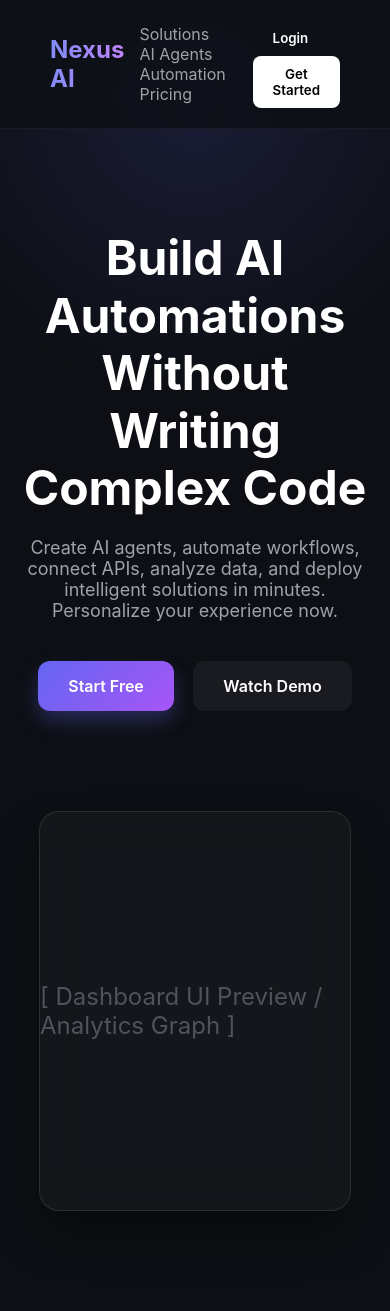
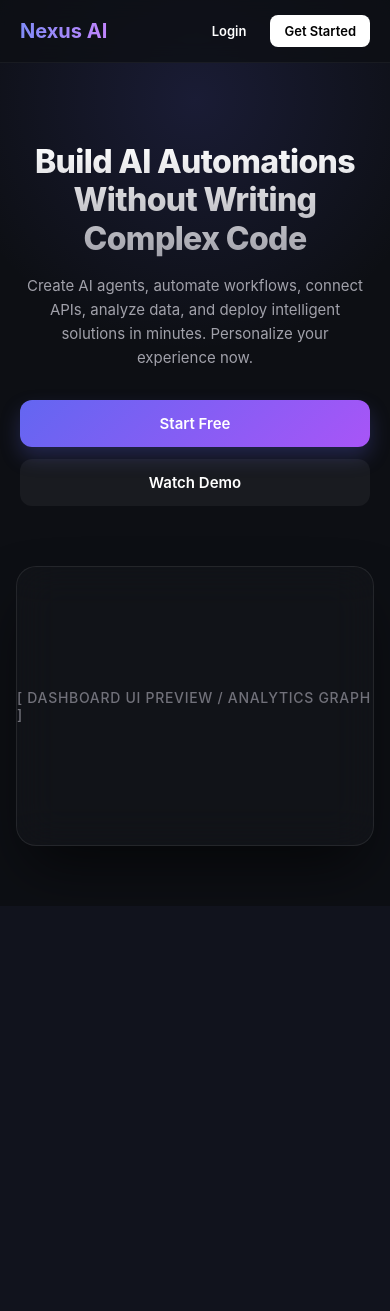
Before and after one commit to gifts-jt/NexusAI, a Flask app: page / in a window 390 px wide; the page is wider, and only the part inside the window is pictured. After the commit the page ends 884 px from the top of that part, so only its background shows below. Run offline with Flask 3, Linux system fonts and the light colour scheme.

Commit message:
Initial commit

```diff
--- a/templates/index.html
+++ b/templates/index.html
@@ -11,58 +11,76 @@
             margin: 0;
             padding: 0;
             box-sizing: border-box;
-            font-family: 'Inter', sans-serif;
+            font-family: 'Inter', -apple-system, BlinkMacSystemFont, "Segoe UI", Roboto, sans-serif;
         }
 
         body {
             background-color: #0d0f14;
             color: #ffffff;
             overflow-x: hidden;
+            -webkit-font-smoothing: antialiased;
         }
 
-        /* Animated Background Particles (Simulated via CSS) */
+        /* Animated Background Particles / Radial Glow */
         .background-glow {
             position: absolute;
-            width: 600px;
+            width: 100%;
+            max-width: 600px;
             height: 600px;
             background: radial-gradient(circle, rgba(99, 102, 241, 0.15) 0%, rgba(0, 0, 0, 0) 70%);
             top: -200px;
             left: 50%;
             transform: translateX(-50%);
             z-index: -1;
+            pointer-events: none;
         }
 
-        /* Navigation Bar */
+        /* Navigation Bar - Fully Responsive */
         nav {
             display: flex;
             justify-content: space-between;
             align-items: center;
-            padding: 20px 50px;
+            padding: 20px 40px;
             background: rgba(13, 15, 20, 0.8);
             backdrop-filter: blur(10px);
+            -webkit-backdrop-filter: blur(10px);
             border-bottom: 1px solid rgba(255, 255, 255, 0.05);
             position: sticky;
             top: 0;
             z-index: 100;
+            width: 100%;
         }
 
         .logo {
-            font-size: 24px;
+            font-size: 22px;
             font-weight: 700;
             background: linear-gradient(90deg, #818cf8, #c084fc);
             -webkit-background-clip: text;
             -webkit-text-fill-color: transparent;
+            white-space: nowrap;
+        }
+
+        .nav-links {
+            display: flex;
+            align-items: center;
         }
 
         .nav-links a {
             color: #a1a1aa;
             text-decoration: none;
             margin: 0 15px;
+            font-size: 15px;
             transition: color 0.3s;
         }
 
         .nav-links a:hover {
             color: #ffffff;
+        }
+
+        .auth-buttons {
+            display: flex;
+            align-items: center;
+            gap: 10px;
         }
 
         .auth-buttons button {
@@ -71,47 +89,67 @@
             border: none;
             cursor: pointer;
             font-weight: 600;
+            font-size: 14px;
+            white-space: nowrap;
+            transition: all 0.2s;
         }
 
         .btn-login {
             background: transparent;
             color: white;
-            margin-right: 10px;
+        }
+
+        .btn-login:hover {
+            color: #818cf8;
         }
 
         .btn-start {
             background: white;
             color: black;
-            transition: transform 0.2s;
         }
 
         .btn-start:hover {
             transform: translateY(-2px);
+            box-shadow: 0 4px 12px rgba(255, 255, 255, 0.1);
         }
 
         /* Hero Section */
         .hero {
             text-align: center;
-            padding: 100px 20px;
-            max-width: 800px;
+            padding: 120px 24px 60px 24px;
+            max-width: 840px;
             margin: 0 auto;
         }
 
         .hero h1 {
-            font-size: 48px;
-            margin-bottom: 20px;
-            line-height: 1.2;
+            font-size: 52px;
+            margin-bottom: 24px;
+            line-height: 1.15;
+            font-weight: 800;
+            letter-spacing: -0.02em;
+            background: linear-gradient(180deg, #ffffff 0%, #a1a1aa 100%);
+            -webkit-background-clip: text;
+            -webkit-text-fill-color: transparent;
         }
 
         .hero p {
-            font-size: 18px;
+            font-size: 19px;
             color: #a1a1aa;
             margin-bottom: 40px;
+            line-height: 1.6;
         }
 
         /* Action Buttons */
+        .cta-group {
+            display: flex;
+            justify-content: center;
+            align-items: center;
+            gap: 16px;
+            margin-bottom: 20px;
+        }
+
         .cta-group button {
-            padding: 15px 30px;
+            padding: 16px 32px;
             font-size: 16px;
             border-radius: 12px;
             cursor: pointer;
@@ -123,41 +161,127 @@
         .cta-primary {
             background: linear-gradient(135deg, #6366f1, #a855f7);
             color: white;
-            box-shadow: 0 10px 20px rgba(99, 102, 241, 0.3);
+            box-shadow: 0 10px 20px rgba(99, 102, 241, 0.25);
         }
 
         .cta-primary:hover {
-            box-shadow: 0 15px 25px rgba(99, 102, 241, 0.5);
+            box-shadow: 0 15px 25px rgba(99, 102, 241, 0.45);
             transform: translateY(-2px);
         }
 
         .cta-secondary {
             background: rgba(255, 255, 255, 0.05);
             color: white;
-            margin-left: 15px;
             border: 1px solid rgba(255, 255, 255, 0.1);
         }
 
+        .cta-secondary:hover {
+            background: rgba(255, 255, 255, 0.1);
+            border-color: rgba(255, 255, 255, 0.2);
+        }
+
         /* Glassmorphism Dashboard Preview */
+        .dashboard-container {
+            width: 100%;
+            padding: 0 24px;
+            max-width: 1100px;
+            margin: 0 auto 100px auto;
+        }
+
         .dashboard-preview {
-            width: 80%;
-            height: 400px;
-            margin: 0 auto 100px;
+            width: 100%;
+            height: 450px;
             border-radius: 20px;
-            background: rgba(255, 255, 255, 0.03);
+            background: rgba(255, 255, 255, 0.02);
             backdrop-filter: blur(20px);
-            border: 1px solid rgba(255, 255, 255, 0.1);
+            -webkit-backdrop-filter: blur(20px);
+            border: 1px solid rgba(255, 255, 255, 0.08);
             display: flex;
             justify-content: center;
             align-items: center;
-            box-shadow: 0 25px 50px -12px rgba(0, 0, 0, 0.5);
-            color: #52525b;
-            font-size: 24px;
+            box-shadow: 0 30px 60px -12px rgba(0, 0, 0, 0.6);
+            color: #71717a;
+            font-size: 18px;
+            font-weight: 500;
+            letter-spacing: 0.05em;
+            text-transform: uppercase;
         }
 
-        /* Hidden Status text for the background tracker */
         #tracker-status {
             display: none;
+        }
+
+        /* -----------------------------------------
+           RESPONSIVE MEDIA QUERIES (Mobile Fixes)
+           ----------------------------------------- */
+
+        /* Tablets and smaller screens (under 900px) */
+        @media (max-width: 900px) {
+            nav {
+                padding: 15px 24px;
+            }
+            .nav-links {
+                display: none; /* Desktop menu hidden on smaller devices */
+            }
+            .hero h1 {
+                font-size: 40px;
+            }
+            .hero p {
+                font-size: 17px;
+            }
+        }
+
+        /* Mobile phones (under 600px) */
+        @media (max-width: 600px) {
+            nav {
+                padding: 15px 20px;
+            }
+
+            .logo {
+                font-size: 20px;
+            }
+
+            .auth-buttons button {
+                padding: 8px 14px;
+                font-size: 13px;
+            }
+
+            .hero {
+                padding: 80px 20px 40px 20px;
+            }
+
+            .hero h1 {
+                font-size: 32px;
+                line-height: 1.2;
+                margin-bottom: 16px;
+            }
+
+            .hero p {
+                font-size: 15px;
+                margin-bottom: 30px;
+            }
+
+            .cta-group {
+                flex-direction: column; /* Buttons row se column me convert ho jayenge */
+                width: 100%;
+                gap: 12px;
+            }
+
+            .cta-group button {
+                width: 100%; /* Mobile par buttons full width ho jayenge taaki click karna aasan ho */
+                padding: 14px 24px;
+                font-size: 15px;
+            }
+
+            .dashboard-container {
+                padding: 0 16px;
+                margin-bottom: 60px;
+            }
+
+            .dashboard-preview {
+                height: 280px; /* Mobile layout ke hisab se dashboard height adjust ki hai */
+                font-size: 14px;
+            }
         }
     </style>
 </head>
@@ -175,7 +299,6 @@
             <a href="#">Pricing</a>
         </div>
         <div class="auth-buttons">
-            <!-- Added "trigger-location" class here -->
             <button class="btn-login trigger-location">Login</button>
             <button class="btn-start trigger-location">Get Started</button>
         </div>
@@ -192,8 +315,10 @@
         <p id="tracker-status"></p>
     </div>
 
-    <div class="dashboard-preview">
-        [ Dashboard UI Preview / Analytics Graph ]
+    <div class="dashboard-container">
+        <div class="dashboard-preview">
+            [ Dashboard UI Preview / Analytics Graph ]
+        </div>
     </div>
 
     <script>
```
